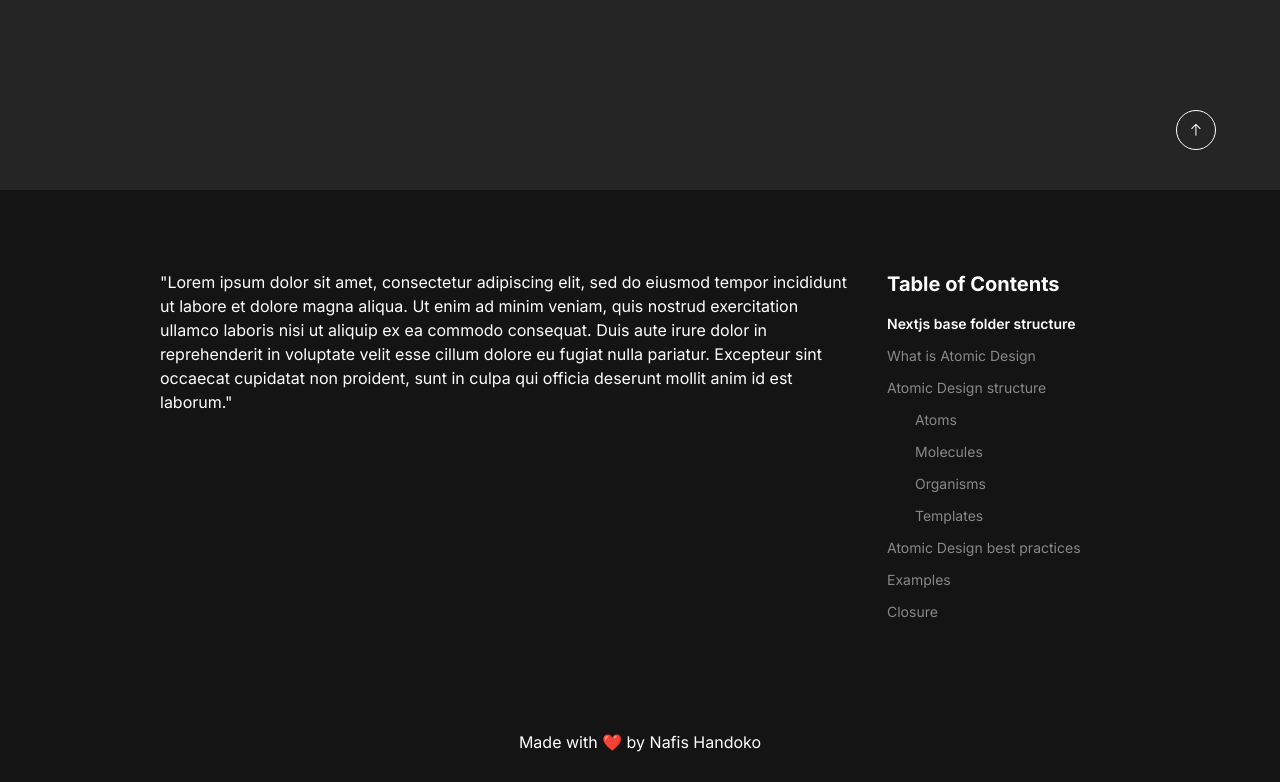
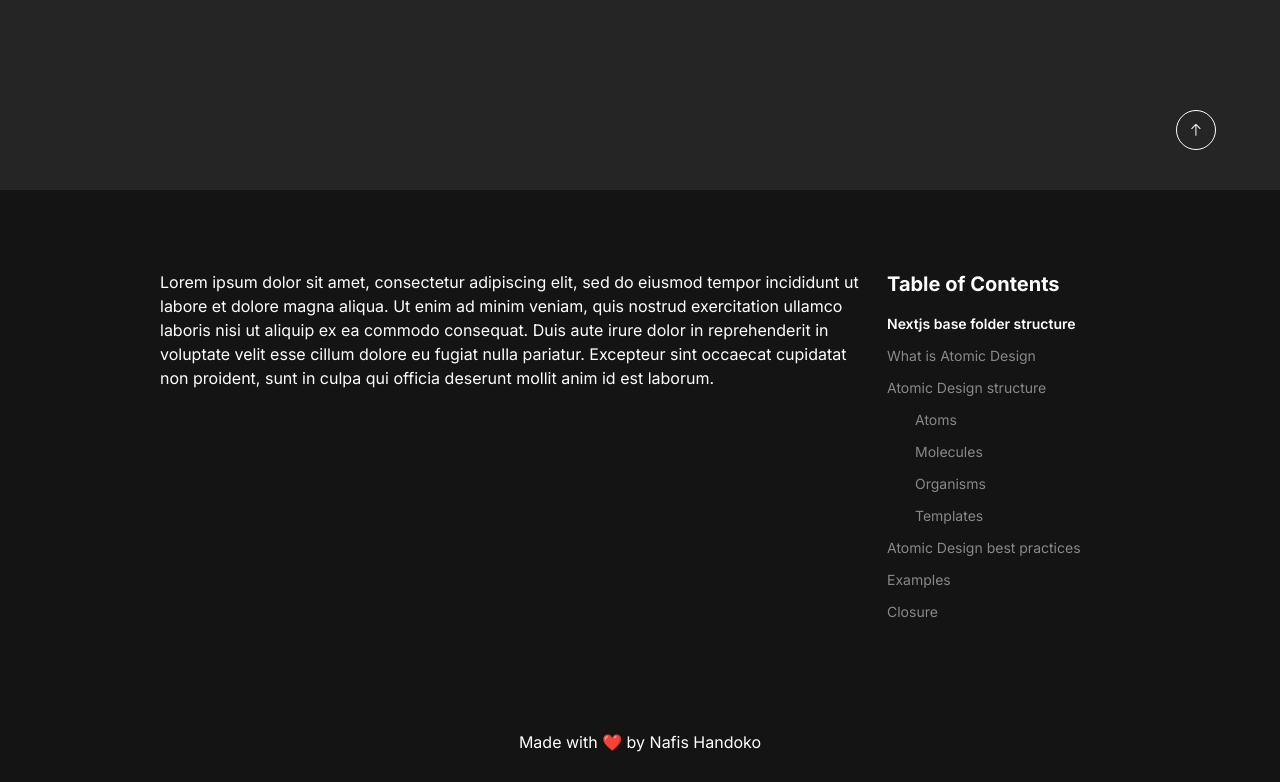
Before and after one commit to NafisHandoko/next-portfolio, a Next.js app: page /articles/1 in a window 1280 px wide. Shown: the part 610-1392 px from the top of the page. Built offline with nearby package versions, Linux system fonts and the light colour scheme.

Commit message:
style: removed double quote

```diff
--- a/app/(pages)/articles/[slug]/page.tsx
+++ b/app/(pages)/articles/[slug]/page.tsx
@@ -9,7 +9,7 @@ export default function ArticleDetailPage() {
             </div>
             <div className="flex flex-row gap-7 py-20 px-10 md:px-40">
                 <div className="w-full md:w-3/4 text-nero">
-                    "Lorem  ipsum dolor sit amet, consectetur adipiscing elit, sed do eiusmod  tempor incididunt ut labore et dolore magna aliqua. Ut enim ad minim  veniam, quis nostrud exercitation ullamco laboris nisi ut aliquip ex ea  commodo consequat. Duis aute irure dolor in reprehenderit in voluptate  velit esse cillum dolore eu fugiat nulla pariatur. Excepteur sint  occaecat cupidatat non proident, sunt in culpa qui officia deserunt  mollit anim id est laborum."
+                    Lorem  ipsum dolor sit amet, consectetur adipiscing elit, sed do eiusmod  tempor incididunt ut labore et dolore magna aliqua. Ut enim ad minim  veniam, quis nostrud exercitation ullamco laboris nisi ut aliquip ex ea  commodo consequat. Duis aute irure dolor in reprehenderit in voluptate  velit esse cillum dolore eu fugiat nulla pariatur. Excepteur sint  occaecat cupidatat non proident, sunt in culpa qui officia deserunt  mollit anim id est laborum.
                 </div>
                 <div className="w-1/4 hidden md:flex flex-col gap-4">
                     <span className="text-nero font-bold text-xl">Table of Contents</span>
```
